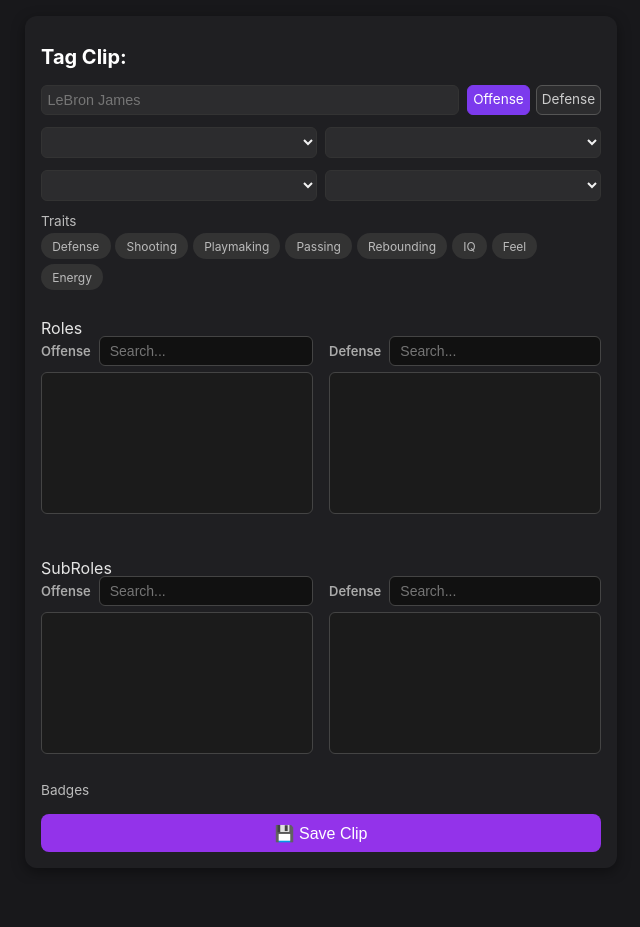
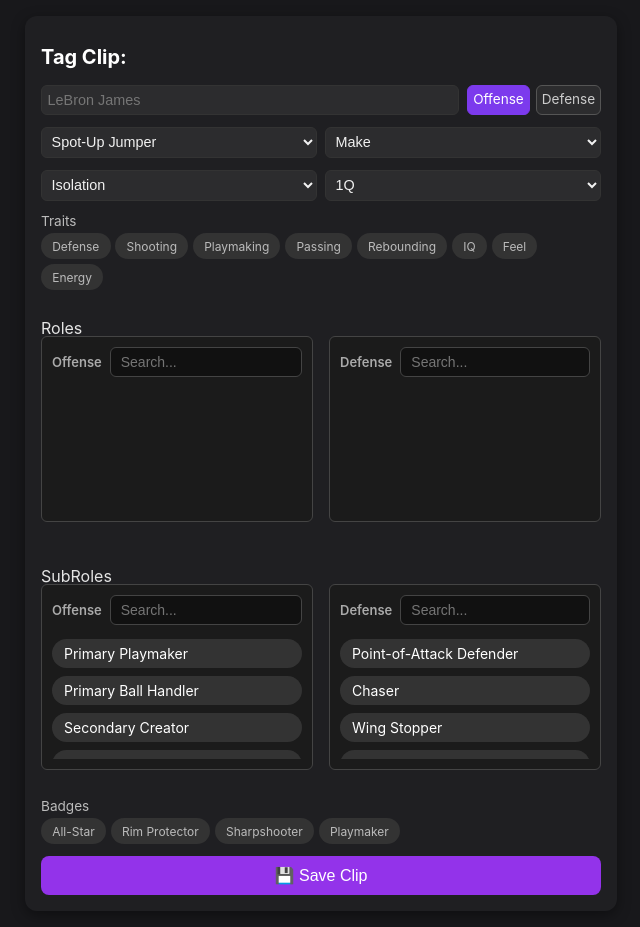
Before and after one commit to Bet-Zero/qb_clip_tagger, a Flask app: page /tag in a window 1280 px wide. Shown: the whole page, without its empty margins (319-959 px from the left). Before the commit the page ends 852 px from the top, so only its background shows below. Run offline with Flask 3, Linux system fonts and the light colour scheme; lists and menus that the app fills with data are empty.

Commit message:
Fresh update

```diff
--- a/electron_app/main.js
+++ b/electron_app/main.js
@@ -11,7 +11,11 @@
     },
   });
 
-  win.loadURL("http://localhost:5000/tag");
+  const clipArg = process.argv[2];
+  const url = clipArg
+    ? `http://localhost:5000/tag?file=${encodeURIComponent(clipArg)}`
+    : "http://localhost:5000/tag";
+  win.loadURL(url);
 }
 
 app.whenReady().then(() => {
--- a/static/style.css
+++ b/static/style.css
@@ -184,13 +184,19 @@
 }
 
 /* === Scrollable Tag List === */
-.tag-list.scrollable {
-  height: 120px; /* Fixed height, always scrollable */
-  overflow-y: auto;
+.tag-box {
   border: 1px solid #444;
   padding: 10px;
   border-radius: 6px;
   background-color: #1b1b1b;
+  display: flex;
+  flex-direction: column;
+  gap: 8px;
+}
+
+.tag-list.scrollable {
+  height: 120px; /* Fixed height, always scrollable */
+  overflow-y: auto;
   display: flex;
   flex-direction: column;
   gap: 8px; /* vertical spacing between tags */
--- a/static/taggerData.js
+++ b/static/taggerData.js
@@ -112,6 +112,8 @@
   "Feel",
   "Energy",
 ];
+
+const badges = ["All-Star", "Rim Protector", "Sharpshooter", "Playmaker"];
 
 const playTypes = [
   "Spot-Up Jumper",
@@ -239,9 +241,7 @@
   });
 
   // Roles (Offense & Defense)
-  const roleLists = document.querySelectorAll(
-    ".tag-section label:contains('Roles') ~ .dual-column .tag-list"
-  );
+  const roleLists = document.querySelectorAll("#roles-section .tag-list");
   if (roleLists.length >= 2) {
     const [offenseList, defenseList] = roleLists;
     offensiveRoles.forEach((role) =>
@@ -253,9 +253,7 @@
   }
 
   // SubRoles (Offense & Defense, with Positive/Negative sections)
-  const subroleLists = document.querySelectorAll(
-    ".tag-section label:contains('SubRoles') ~ .dual-column .tag-list"
-  );
+  const subroleLists = document.querySelectorAll("#subroles-section .tag-list");
   if (subroleLists.length >= 2) {
     const [offenseList, defenseList] = subroleLists;
 
--- a/templates/tagger.html
+++ b/templates/tagger.html
@@ -55,7 +55,8 @@
       }
 
       function filterList(input) {
-        const container = input.nextElementSibling;
+        const box = input.closest(".tag-box");
+        const container = box.querySelector(".tag-list");
         const query = input.value.toLowerCase();
         const tags = container.querySelectorAll(".selectable");
 
@@ -113,6 +114,7 @@
           <label>Roles</label>
           <div class="dual-column compact-mode">
             <div class="column-block">
+              <div class="tag-box">
                 <div class="box-header-row">
                   <span class="box-title">Offense</span>
                   <input
@@ -124,7 +126,9 @@
                 </div>
                 <div class="tag-list scrollable" data-filter-group></div>
               </div>
+            </div>
             <div class="column-block">
+              <div class="tag-box">
                 <div class="box-header-row">
                   <span class="box-title">Defense</span>
                   <input
@@ -137,14 +141,16 @@
                 <div class="tag-list scrollable" data-filter-group></div>
               </div>
             </div>
+          </div>
           <input type="hidden" name="roles" />
         </div>
 
         <!-- SubRoles -->
-        <div class="tag-section">
+        <div id="roles-section" class="tag-section">
           <label>SubRoles</label>
           <div class="dual-column compact-mode">
             <div class="column-block">
+              <div class="tag-box">
                 <div class="box-header-row">
                   <span class="box-title">Offense</span>
                   <input
@@ -156,7 +162,9 @@
                 </div>
                 <div class="tag-list scrollable" data-filter-group></div>
               </div>
+            </div>
             <div class="column-block">
+              <div class="tag-box">
                 <div class="box-header-row">
                   <span class="box-title">Defense</span>
                   <input
@@ -167,6 +175,7 @@
                   />
                 </div>
                 <div class="tag-list scrollable" data-filter-group></div>
+              </div>
             </div>
           </div>
           <input type="hidden" name="subroles" />
```
Lines whose indentation alone changed are shown as unchanged.
